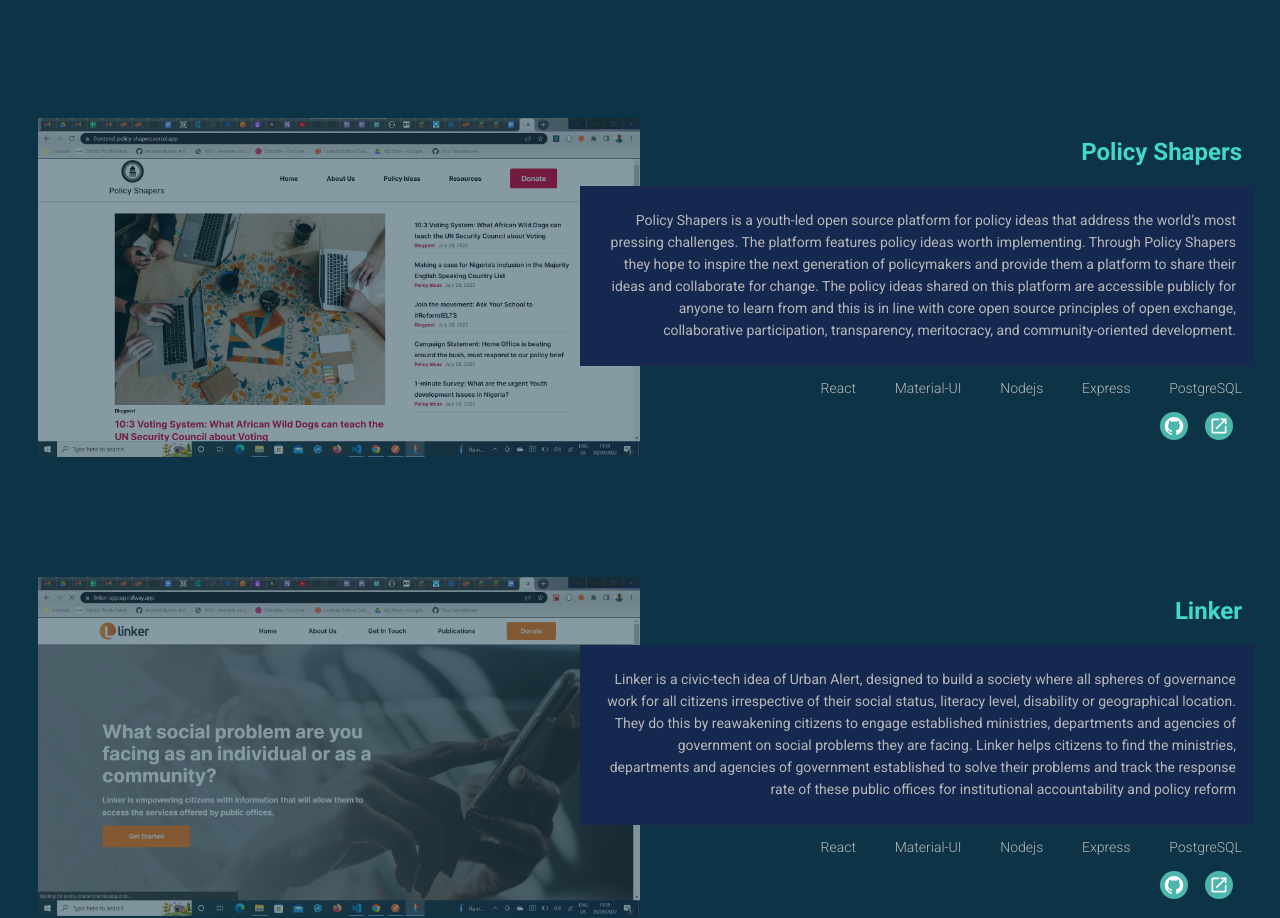
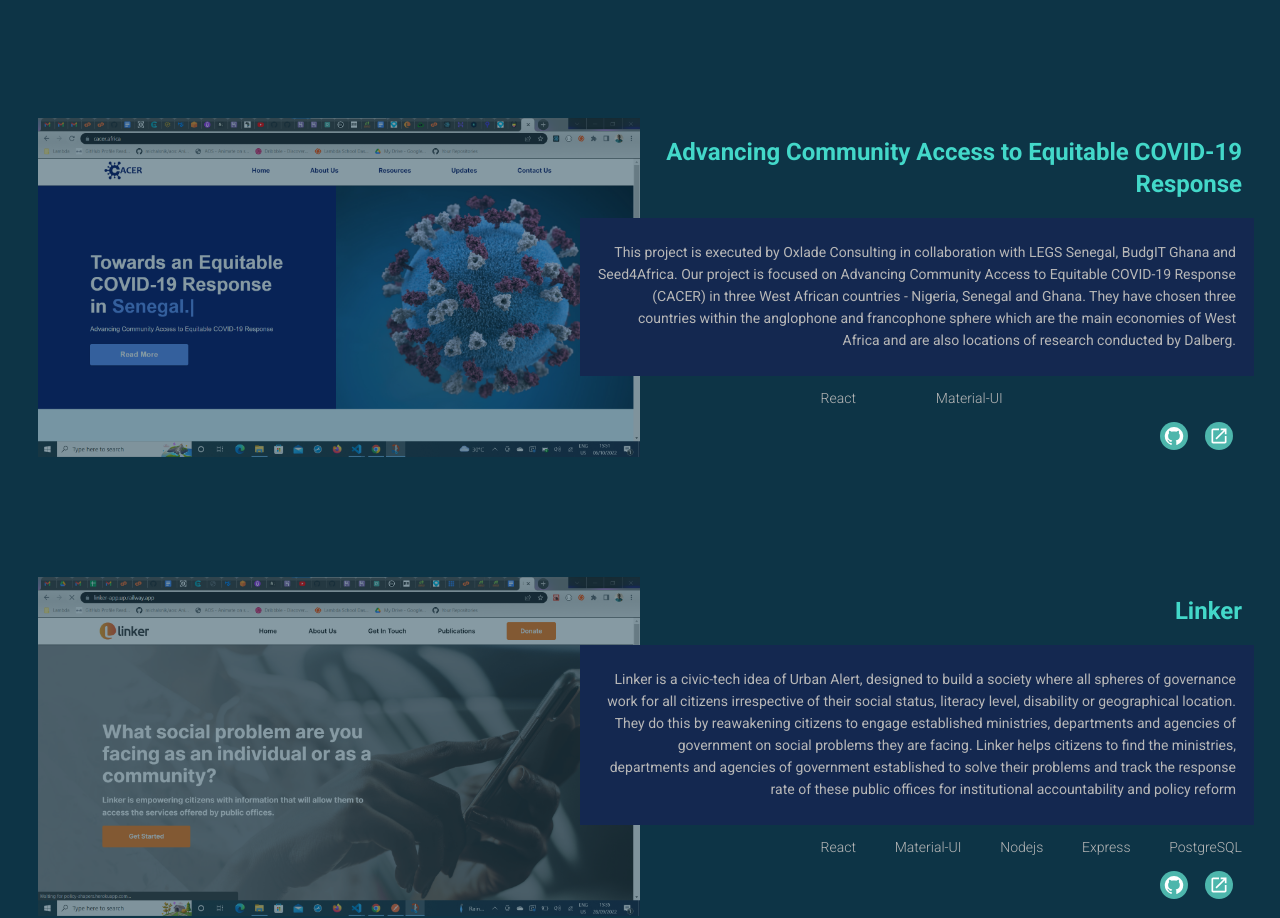
Before and after one commit to onigbindeseye/myportfolio, a React (Create React App) app: page /portfolio/page2 in a window 1280 px wide. Shown: the part 1404-2322 px from the top of the page. Built offline with nearby package versions, Linux system fonts and the light colour scheme; the HTML template or start-up script is replaced by a standard one.

Commit message:
Update of Profile and Portfolio

```diff
--- a/src/components/Portfolio/components/portfolio.js
+++ b/src/components/Portfolio/components/portfolio.js
@@ -1,8 +1,8 @@
 import budgit from 'images/budgit.png';
-import covid from 'images/covid.png';
 import calculator from 'images/calculator.png';
 import lovingsitter from 'images/lovingsitter.png';
 import vicky from 'images/vicky.png';
+import policy from 'images/policy.png';
 
 export const portfolio = [
   {
@@ -47,14 +47,17 @@
   },
   {
     id: 4,
-    imgpath: covid,
-    title: 'Advancing Community Access to Equitable COVID-19 Response',
+    imgpath: policy,
+    title: 'Policy Shapers',
     description:
-      'This project is executed by Oxlade Consulting in collaboration with LEGS Senegal, BudgIT Ghana and Seed4Africa. Our project is focused on Advancing Community Access to Equitable COVID-19 Response (CACER) in three West African countries - Nigeria, Senegal and Ghana. They have chosen three countries within the anglophone and francophone sphere which are the main economies of West Africa and are also locations of research conducted by Dalberg.',
+      'Policy Shapers is a youth-led open source platform for policy ideas that address the world’s most pressing challenges. The platform features policy ideas worth implementing. Through Policy Shapers they hope to inspire the next generation of policymakers and provide them a platform to share their ideas and collaborate for change. The policy ideas shared on this platform are accessible publicly for anyone to learn from and this is in line with core open source principles of open exchange, collaborative participation, transparency, meritocracy, and community-oriented development.',
     stack1: 'React',
     stack2: 'Material-UI',
-    github: 'http://github.com/onigbindeseye',
-    web: 'https://cacer.africa/',
+    stack3: 'Nodejs',
+    stack4: 'Express',
+    stack5: 'PostgreSQL',
+    github: 'https://github.com/Policy-Shapers',
+    web: 'https://frontend-policy-shapers.vercel.app/',
   },
   {
     id: 5,
@@ -64,7 +67,7 @@
       'Active Citizen Award is BudgIT’s initiative and signature move to spotlight and appreciate personalities, organizations and agencies doing these ground-breaking humanitarian work in Nigeria. They believe that the ACA will stir more conversations on the need to recognize the tremendous contributions of our civic leaders to effective governance and an active civic space in Nigeria.',
     stack1: 'React',
     stack2: 'Material-UI',
-    github: 'http://github.com/onigbindeseye',
+    github: 'https://github.com/onigbindeseye',
     web: 'https://awards.civichive.org/',
   },
 ];
--- a/src/components/Portfolio2/components/portfolio2.js
+++ b/src/components/Portfolio2/components/portfolio2.js
@@ -1,7 +1,7 @@
 import grap from 'images/grap.png';
 import yvotenaija from 'images/yvotenaija.png';
 import login from 'images/login.png';
-import policy from 'images/policy.png';
+import covid from 'images/covid.png';
 import linker from 'images/linker.png';
 import motivator from 'images/motivator.png';
 
@@ -50,17 +50,14 @@
   },
   {
     id: 4,
-    imgpath: policy,
-    title: 'Policy Shapers',
+    imgpath: covid,
+    title: 'Advancing Community Access to Equitable COVID-19 Response',
     description:
-      'Policy Shapers is a youth-led open source platform for policy ideas that address the world’s most pressing challenges. The platform features policy ideas worth implementing. Through Policy Shapers they hope to inspire the next generation of policymakers and provide them a platform to share their ideas and collaborate for change. The policy ideas shared on this platform are accessible publicly for anyone to learn from and this is in line with core open source principles of open exchange, collaborative participation, transparency, meritocracy, and community-oriented development.',
+      'This project is executed by Oxlade Consulting in collaboration with LEGS Senegal, BudgIT Ghana and Seed4Africa. Our project is focused on Advancing Community Access to Equitable COVID-19 Response (CACER) in three West African countries - Nigeria, Senegal and Ghana. They have chosen three countries within the anglophone and francophone sphere which are the main economies of West Africa and are also locations of research conducted by Dalberg.',
     stack1: 'React',
     stack2: 'Material-UI',
-    stack3: 'Nodejs',
-    stack4: 'Express',
-    stack5: 'PostgreSQL',
     github: 'http://github.com/onigbindeseye',
-    web: 'https://frontend-policy-shapers.vercel.app/',
+    web: 'https://cacer.africa/',
   },
   {
     id: 5,
--- a/src/components/Profile/components/Intro.js
+++ b/src/components/Profile/components/Intro.js
@@ -23,26 +23,29 @@
           >
             Hello! My name Oluseye and I love to design and build solutions. I
             have past experience of 7 years in Finance and Accounting but
-            switched to web development in 2021. My passion for tech was based
+            switched to web development in 2020. My passion for tech was based
             on the interest I had during my days in the university for graphic
             and web designs. As a creative person, while studying Economics in
             the university, I attended a program called Learn from the Best
             organized by some co-students where I learnt the introduction to
-            graphics and web designing. I developed these skills further as I became comfortable with CorelDraw and Adobe Photoshop but I struggled with PHP for web development. I did more graphics designing in school and also earned some cash from it.
+            graphics and web designing. I developed these skills further as I
+            became comfortable with CorelDraw and Adobe Photoshop but I
+            struggled with PHP for web development. I did more graphics
+            designing in school and also earned some cash from it.
           </Typography>
           <Typography
             variant="body1"
             color={'#D8DFE2'}
             paddingBottom={{ xs: '5%', sm: '3%' }}
           >
-            However, after I resigned from banking and run a personal business which
-            failed in 2020, I decided to go back to my passion for programming where I
-            would be providing real solutions as I was initially solving
-            problems that already had solution templates or formats which became
-            boring to me. I had a training in Web Development and
-            Computer Science with Lambda School (now Bloom Institute of
-            Technology) where I took courses on frontend & backend web
-            development.
+            However, after I resigned from banking and run a personal business
+            which failed in 2020, I decided to go back to my passion for
+            programming where I would be providing real solutions as I was
+            initially solving problems that already had solution templates or
+            formats which became boring to me. I had a training in Web
+            Development and Computer Science with Lambda School (now Bloom
+            Institute of Technology) where I took courses on frontend & backend
+            web development.
           </Typography>
           <Typography
             variant="body1"
```
